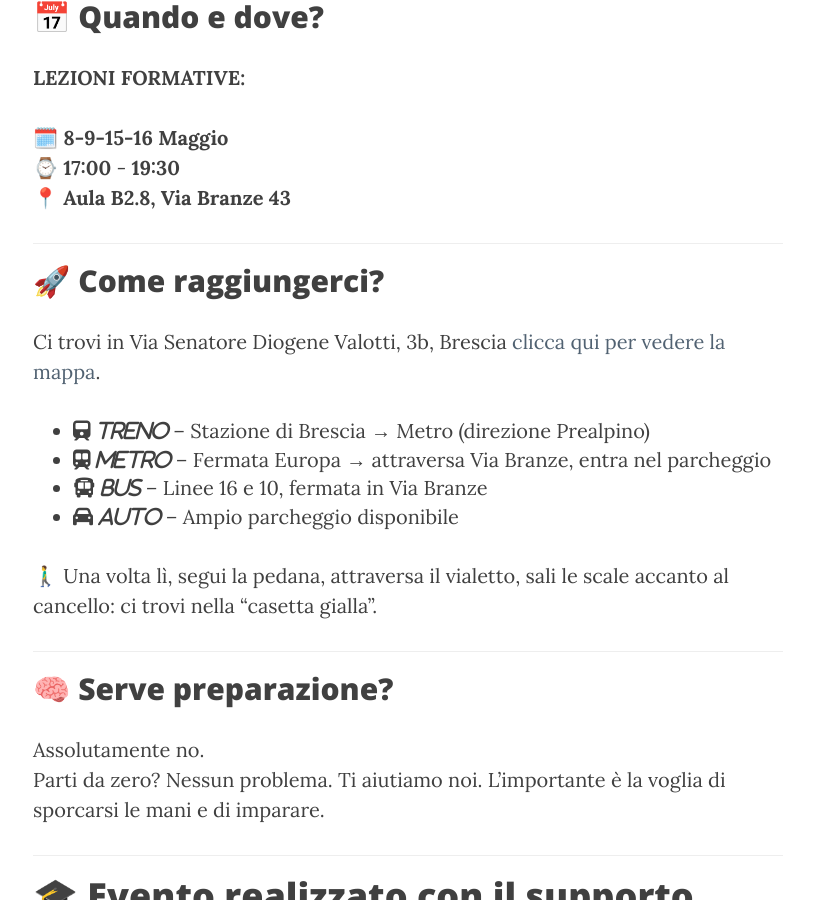
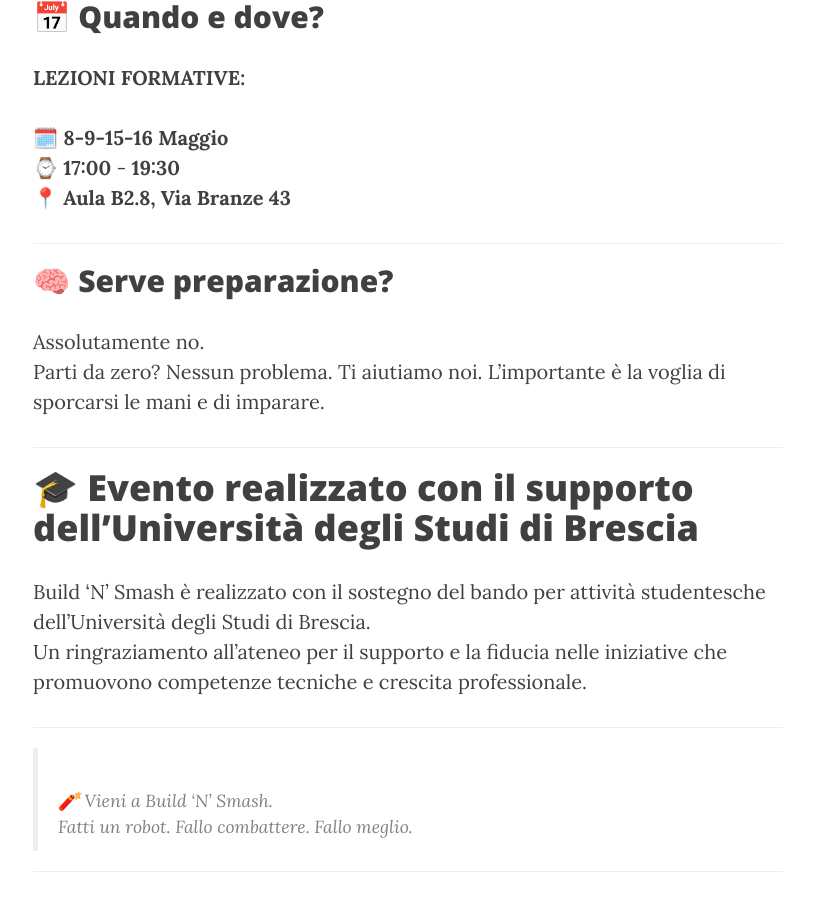
Before and after one commit to muhack/muhack.github.io, a Jekyll site: the page built from _posts/2025-04-15-BuildNSmash-2k25.md, in a window 1280 px wide and 900 px high, scrolled down 1975 px. Shown: the whole window, without its empty margins (232-1046 px from the left). Built offline with Jekyll 4.4.1, drawn with Linux system fonts in a browser that asks for light colours.

Commit message:
Commentate le formazioni ridondanti

```diff
--- a/_posts/2025-04-15-BuildNSmash-2k25.md
+++ b/_posts/2025-04-15-BuildNSmash-2k25.md
@@ -60,18 +60,15 @@
 
 ---
 
-## 🚀 Come raggiungerci?
+<!-- ## 🚀 Come raggiungerci?
 
-Ci trovi in Via Senatore Diogene Valotti, 3b, Brescia [clicca qui per vedere la mappa](https://maps.app.goo.gl/WpPe7QCL2RA4hPRW9).
+Per qualsiasi dubbio o richiesta puoi trovarci in sede; ci trovi in Via Senatore Diogene Valotti, 3b, Brescia [clicca qui per vedere la mappa](https://maps.app.goo.gl/WpPe7QCL2RA4hPRW9).
 
 * <span class="fa fa-1x fa-train"> *Treno*</span> – Stazione di Brescia → Metro (direzione Prealpino)
 * <span class="fa fa-1x fa-subway"> *Metro*</span> – Fermata Europa → attraversa Via Branze, entra nel parcheggio
 * <span class="fa fa-1x fa-bus"> *Bus*</span> – Linee 16 e 10, fermata in Via Branze
 * <span class="fa fa-1x fa-car"> *Auto*</span> – Ampio parcheggio disponibile
-
-🚶‍♂️ Una volta lì, segui la pedana, attraversa il vialetto, sali le scale accanto al cancello: ci trovi nella "casetta gialla".
-
----
+-->
 
 ## 🧠 Serve preparazione?
 
```
